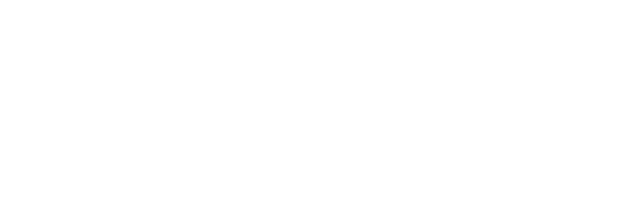
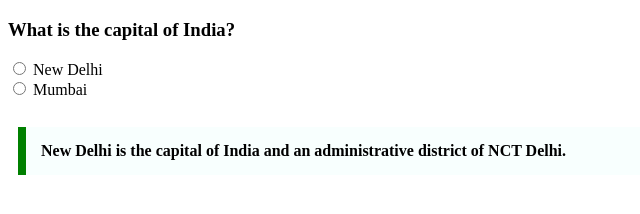
Before and after one commit to acciojob/trivia-NishantLokhand, a website: page main.html in a window 1280 px wide. Shown: the whole page, without its empty margins (0-640 px from the left). Drawn offline with Linux system fonts and the light colour scheme.

Commit message:
created a submission

```diff
--- a/main.html
+++ b/main.html
@@ -7,6 +7,14 @@
 </head>
 
 <body>
+		<label for="capital"><b><h3>What is the capital of India?</h3></b></label>
+	<input type="radio" id="capital" value="New Delhi"> New Delhi<br>
+	<input type="radio" id="capital" value="Mumbai"> Mumbai<br><br>
+	<blockquote class ="bq" cite="https://en.wikipedia.org/wiki/New_Delhi">New Delhi is the capital of India and an administrative district of NCT Delhi.</blockquote>
+
+
+
+
 	<!-- the entire body must be written by student -->
     <script type="text/javascript" src="./script.js">
 </script>
--- a/styles.css
+++ b/styles.css
@@ -1,2 +1,8 @@
-
-/* Your CSS Code here. */
+.bq{
+	max-width: 600px;
+margin: 10px;
+padding: 15px;
+border-left: 8px solid green;
+background-color: #f8fffe;
+font-weight: bold;
+}
```
